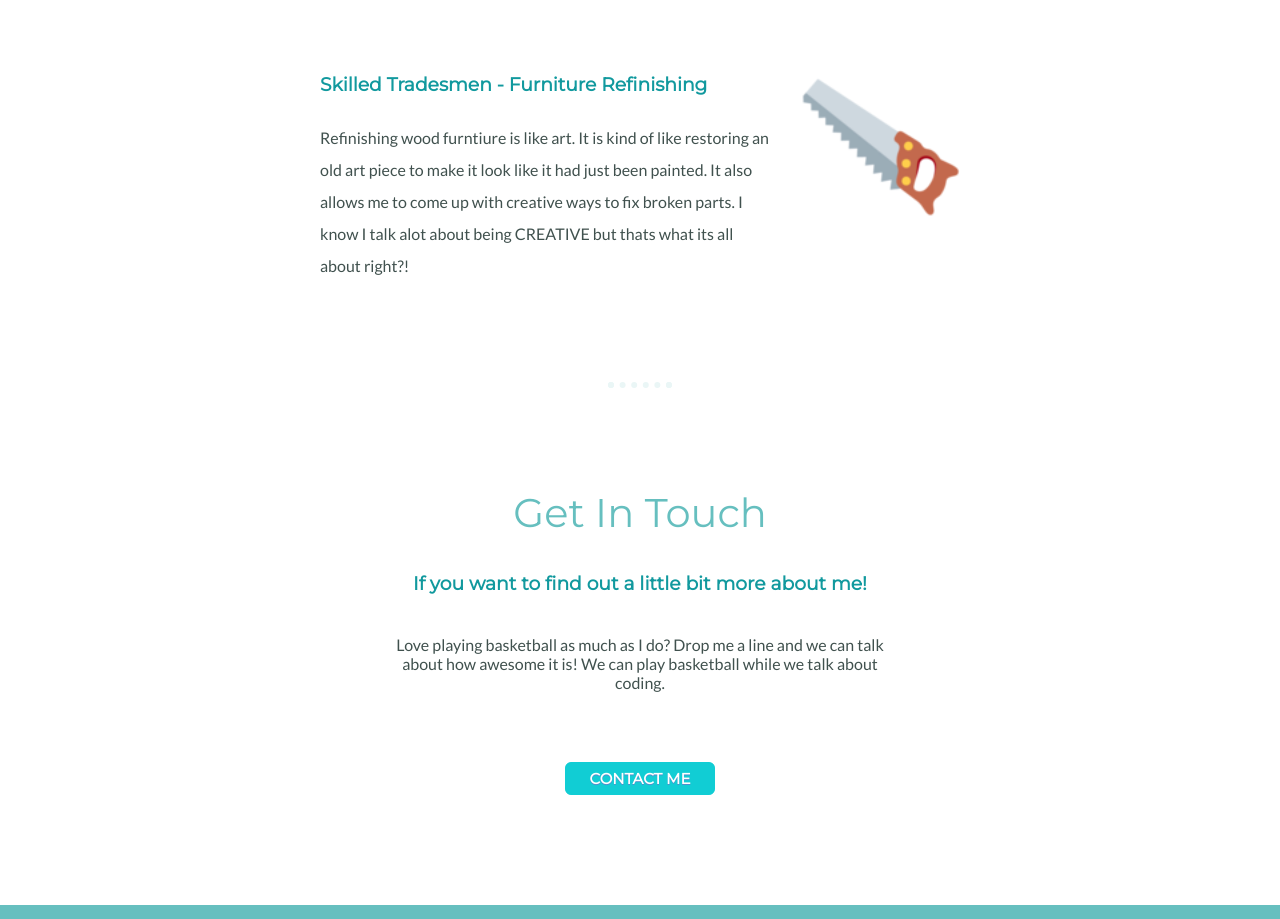
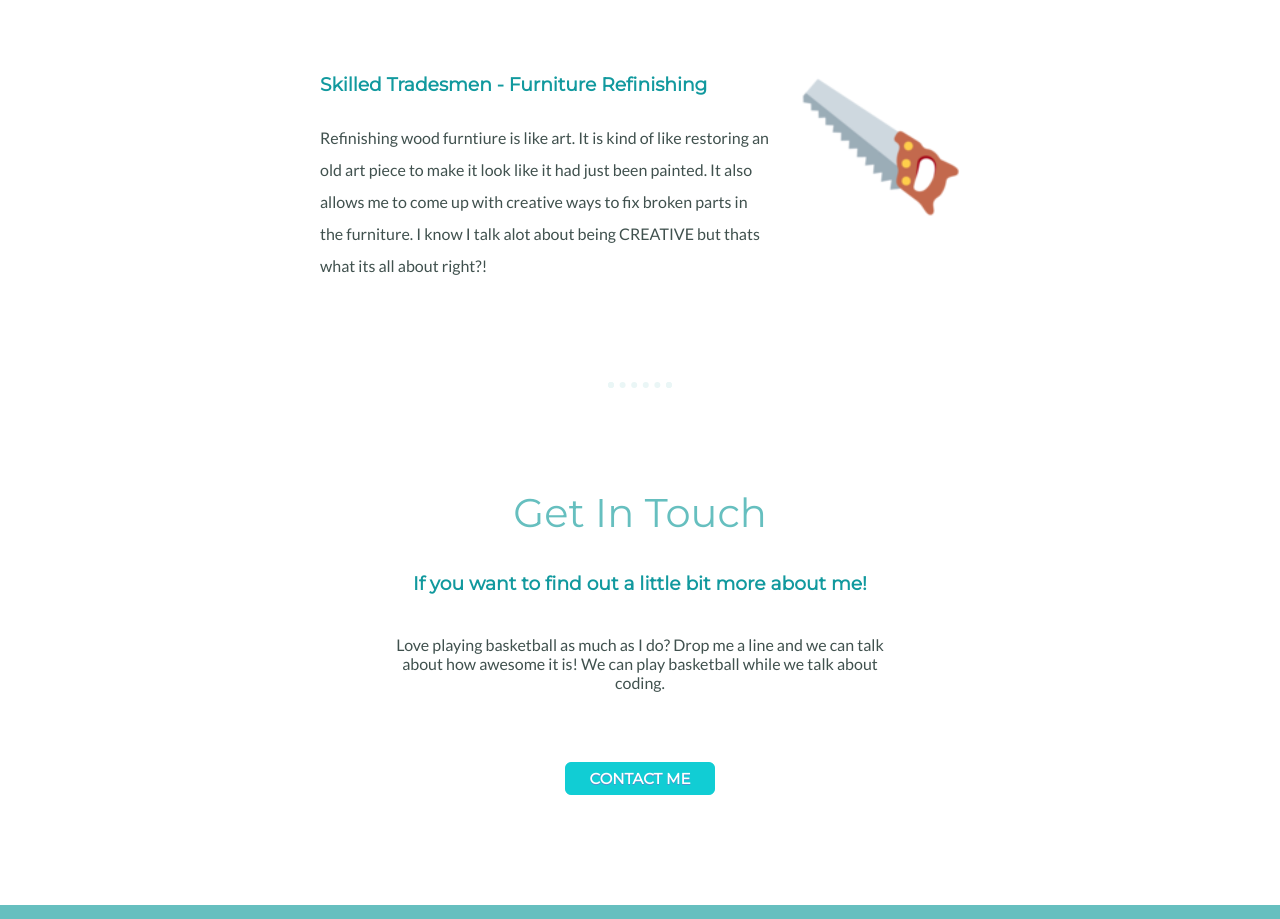
Before and after one commit to Wynt-Fost/My-Website, a plain HTML site: page index.html in a window 1280 px wide. Shown: the part 1940-2859 px from the top of the page. Drawn offline with Linux system fonts and the light colour scheme.

Commit message:
Update index.html

```diff
--- a/index.html
+++ b/index.html
@@ -34,7 +34,7 @@
         <div class="skill-row">
         <img class="cartoon-saw" src="images/carpentry-saw.png" alt="cartoon-saw">
           <h3>Skilled Tradesmen - Furniture Refinishing</h3>
-          <p> Refinishing wood furntiure is like art. It is kind of like restoring an old art piece to make it look like it had just been painted. It also allows me to come up with creative ways to fix broken parts. I know I talk alot about being CREATIVE but thats what its all about right?!
+          <p> Refinishing wood furntiure is like art. It is kind of like restoring an old art piece to make it look like it had just been painted. It also allows me to come up with creative ways to fix broken parts in the furniture. I know I talk alot about being CREATIVE but thats what its all about right?!
           </p></p>
         </div>
       </div>
```
